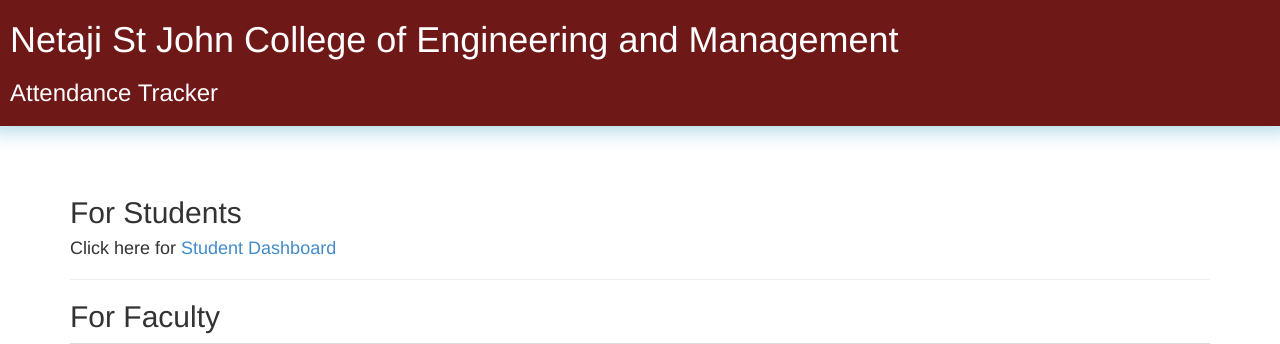
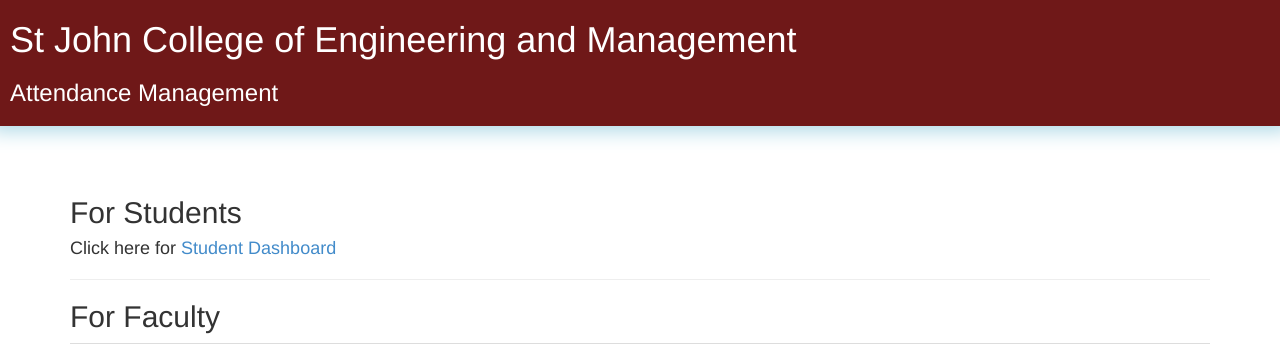
Before and after one commit to harshh351998/Attendance-Tracking-System, a PHP site: page / in a window 1280 px wide. Shown: the top 344 px of the page. Run offline with PHP 8.4, Linux system fonts and the light colour scheme.

Commit message:
Update index.php

```diff
--- a/index.php
+++ b/index.php
@@ -20,8 +20,8 @@
  </head>
  <body>
   <div id="header" class="clearfix">
-    <h1>Netaji St John College of Engineering and Management</h1>
-    <h3>Attendance Tracker</h3>
+    <h1>St John College of Engineering and Management</h1>
+    <h3>Attendance Management</h3>
   </div>
   <div class="container">
     <h2>For Students</h2>
```
